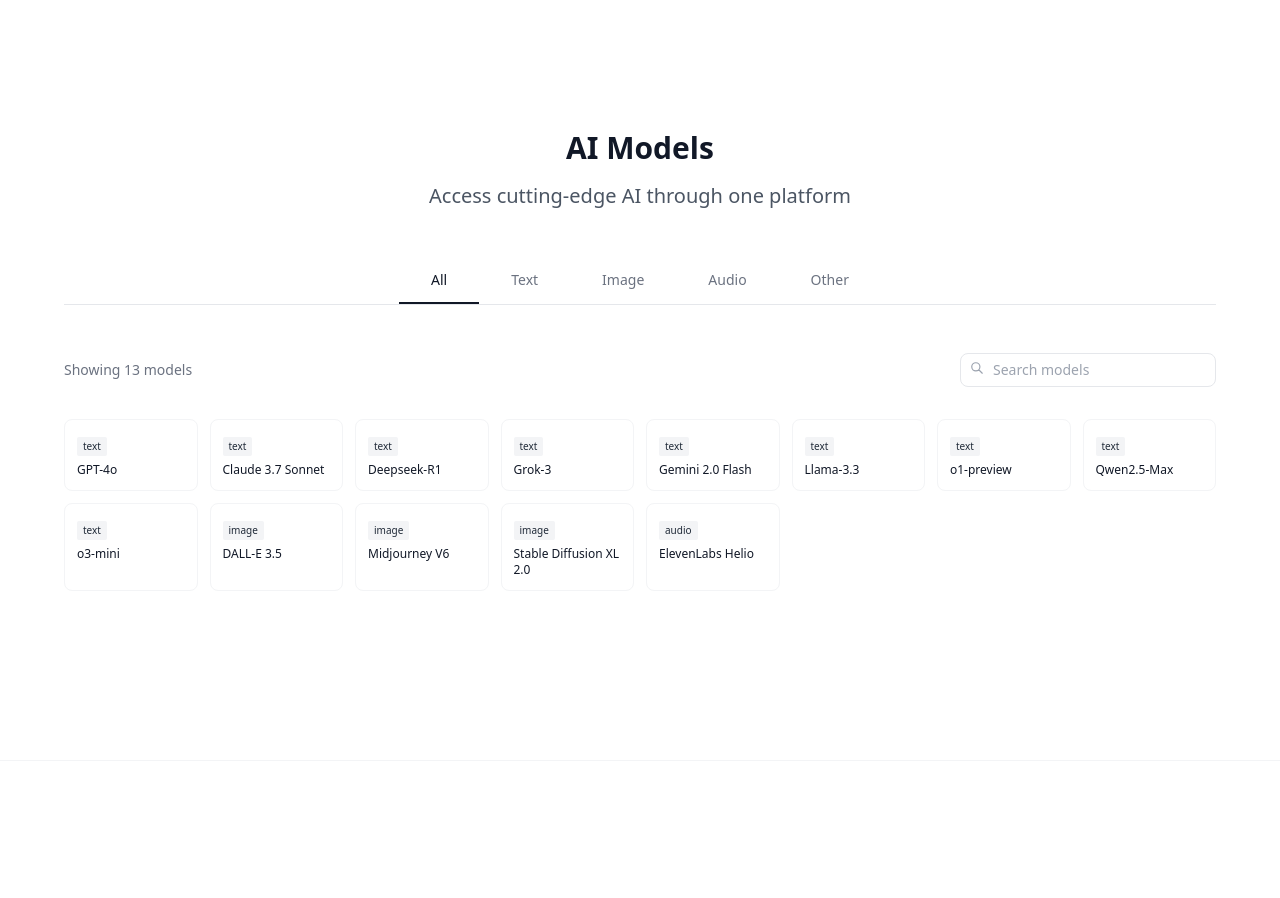
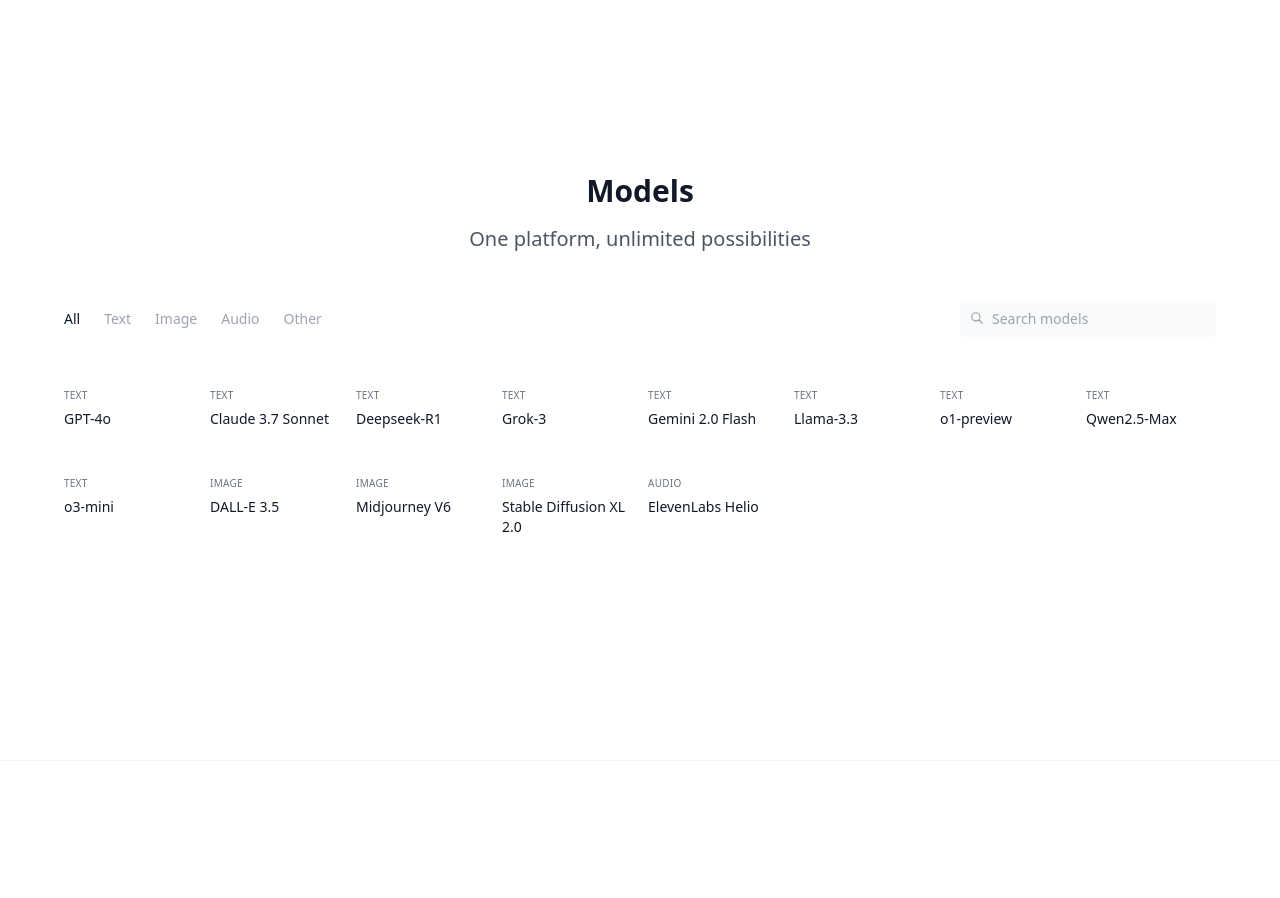
Before and after one commit to mrp3790/drawbridge-landing, a React (Create React App) app: page / in a window 1280 px wide. Shown: the part 1640-2538 px from the top of the page. Built offline with nearby package versions, Linux system fonts and the light colour scheme; the HTML template or start-up script is replaced by a standard one.

Commit message:
Update App.js

```diff
--- a/src/App.js
+++ b/src/App.js
@@ -220,21 +220,23 @@ function App() {
       <section id="models" className="min-h-screen flex flex-col justify-center py-12 md:py-16 px-2 sm:px-4 border-t border-gray-100">
         <div className="max-w-7xl mx-auto">
           <div className="text-center mb-12">
-            <h2 className="text-2xl md:text-3xl font-bold text-gray-900 mb-2 md:mb-4">AI Models</h2>
+            <h2 className="text-2xl md:text-3xl font-bold text-gray-900 mb-2 md:mb-4">Models</h2>
             <p className="text-base md:text-xl text-gray-600 max-w-2xl mx-auto">
-              Access cutting-edge AI through one platform
+              One platform, unlimited possibilities
             </p>
           </div>
 
-          {/* Category Tabs */}
-          <div className="flex justify-center mb-12 border-b border-gray-200 overflow-x-auto no-scrollbar">
+          {/* Category and Search Bar */}
+          <div className="flex flex-col md:flex-row md:justify-between md:items-center max-w-6xl mx-auto mb-8">
+            <div className="overflow-x-auto pb-3 md:pb-0 no-scrollbar">
+              <div className="flex space-x-6">
                 {['all', 'text', 'image', 'audio', 'other'].map((category) => (
                   <button
                     key={category}
-                className={`px-8 py-3 text-sm font-medium transition-all border-b-2 ${
+                    className={`text-sm font-medium whitespace-nowrap transition-all ${
                       modelFilter === category
-                    ? 'border-gray-900 text-gray-900'
-                    : 'border-transparent text-gray-500 hover:text-gray-700'
+                        ? 'text-gray-900'
+                        : 'text-gray-400 hover:text-gray-700'
                     }`}
                     onClick={() => {
                       setModelFilter(category);
@@ -245,20 +247,16 @@ function App() {
                   </button>
                 ))}
               </div>
+            </div>
 
-          {/* Search Row */}
-          <div className="flex items-center justify-between mb-8 max-w-6xl mx-auto">
-            <p className="text-sm text-gray-500">
-              Showing {filteredModels.length} models
-            </p>
-            <div className="relative w-64">
+            <div className="relative mt-4 md:mt-0 w-full md:w-auto">
               <input
                 type="text"
                 placeholder="Search models"
-                className="w-full px-3 py-1.5 pl-8 rounded-lg border border-gray-200 focus:border-gray-400 focus:outline-none text-sm"
+                className="w-full md:w-64 py-2 pl-8 pr-3 rounded-md bg-gray-50 border-none focus:ring-1 focus:ring-gray-200 focus:outline-none text-sm"
               />
               <svg
-                className="absolute left-2.5 top-2 w-3.5 h-3.5 text-gray-400"
+                className="absolute left-2.5 top-2.5 w-3.5 h-3.5 text-gray-400"
                 fill="none"
                 stroke="currentColor"
                 viewBox="0 0 24 24"
@@ -269,43 +267,50 @@ function App() {
           </div>
 
           {/* Models Grid */}
-          <div className="grid grid-cols-2 sm:grid-cols-4 md:grid-cols-6 lg:grid-cols-8 gap-3 max-w-6xl mx-auto">
+          <div className="max-w-6xl mx-auto">
+            <div className="grid grid-cols-2 sm:grid-cols-4 md:grid-cols-6 lg:grid-cols-8 gap-4">
               {filteredModels
                 .slice((currentPage - 1) * modelsPerPage, currentPage * modelsPerPage)
                 .map((model, index) => (
                 <div
                   key={index}
-                className="bg-white rounded-lg hover:bg-gray-50 transition-all p-3 border border-gray-100"
+                  className="group transition-all"
                 >
-                <div className="mb-1.5">
-                  <span className="inline-block text-[10px] font-medium px-1.5 py-0.5 rounded-sm bg-gray-100 text-gray-800">
+                  <div className="pt-3 pb-3">
+                    <div className="mb-1">
+                      <span className="text-[10px] font-medium text-gray-500 uppercase tracking-wide">
                         {model.type}
                       </span>
                     </div>
-                <h3 className="text-xs font-medium text-gray-900 line-clamp-2">{model.name}</h3>
+                    <h3 className="text-sm font-medium text-gray-900 group-hover:text-gray-700 transition-colors">
+                      {model.name}
+                    </h3>
+                  </div>
                 </div>
               ))}
             </div>
 
             {/* Pagination */}
             {filteredModels.length > modelsPerPage && (
-            <div className="flex justify-center mt-10">
-              <div className="inline-flex items-center space-x-1">
+              <div className="flex justify-between items-center mt-10 pt-4 border-t border-gray-100">
+                <p className="text-xs text-gray-500">
+                  Showing {Math.min(modelsPerPage, filteredModels.length)} of {filteredModels.length} models
+                </p>
+
+                <div className="flex items-center space-x-3">
                   <button
                     onClick={() => setCurrentPage(Math.max(1, currentPage - 1))}
                     disabled={currentPage === 1}
-                  className={`p-1.5 rounded-md ${
+                    className={`${
                       currentPage === 1
-                      ? 'text-gray-300 cursor-not-allowed'
-                      : 'text-gray-600 hover:bg-gray-100'
+                        ? 'text-gray-200 cursor-not-allowed'
+                        : 'text-gray-500 hover:text-gray-900'
                     }`}
                   >
-                  <svg className="w-4 h-4" fill="none" stroke="currentColor" viewBox="0 0 24 24">
-                    <path strokeLinecap="round" strokeLinejoin="round" strokeWidth={2} d="M15 19l-7-7 7-7" />
-                  </svg>
+                    Previous
                   </button>
 
-                <span className="text-sm text-gray-600">
+                  <span className="text-xs text-gray-500">
                     Page {currentPage} of {Math.ceil(filteredModels.length / modelsPerPage)}
                   </span>
 
@@ -317,19 +322,18 @@ function App() {
                       ))
                     }
                     disabled={currentPage === Math.ceil(filteredModels.length / modelsPerPage)}
-                  className={`p-1.5 rounded-md ${
+                    className={`${
                       currentPage === Math.ceil(filteredModels.length / modelsPerPage)
-                      ? 'text-gray-300 cursor-not-allowed'
-                      : 'text-gray-600 hover:bg-gray-100'
+                        ? 'text-gray-200 cursor-not-allowed'
+                        : 'text-gray-500 hover:text-gray-900'
                     }`}
                   >
-                  <svg className="w-4 h-4" fill="none" stroke="currentColor" viewBox="0 0 24 24">
-                    <path strokeLinecap="round" strokeLinejoin="round" strokeWidth={2} d="M9 5l7 7-7 7" />
-                  </svg>
+                    Next
                   </button>
                 </div>
               </div>
             )}
+          </div>
         </div>
       </section>
 
```
Lines whose indentation alone changed are shown as unchanged.
